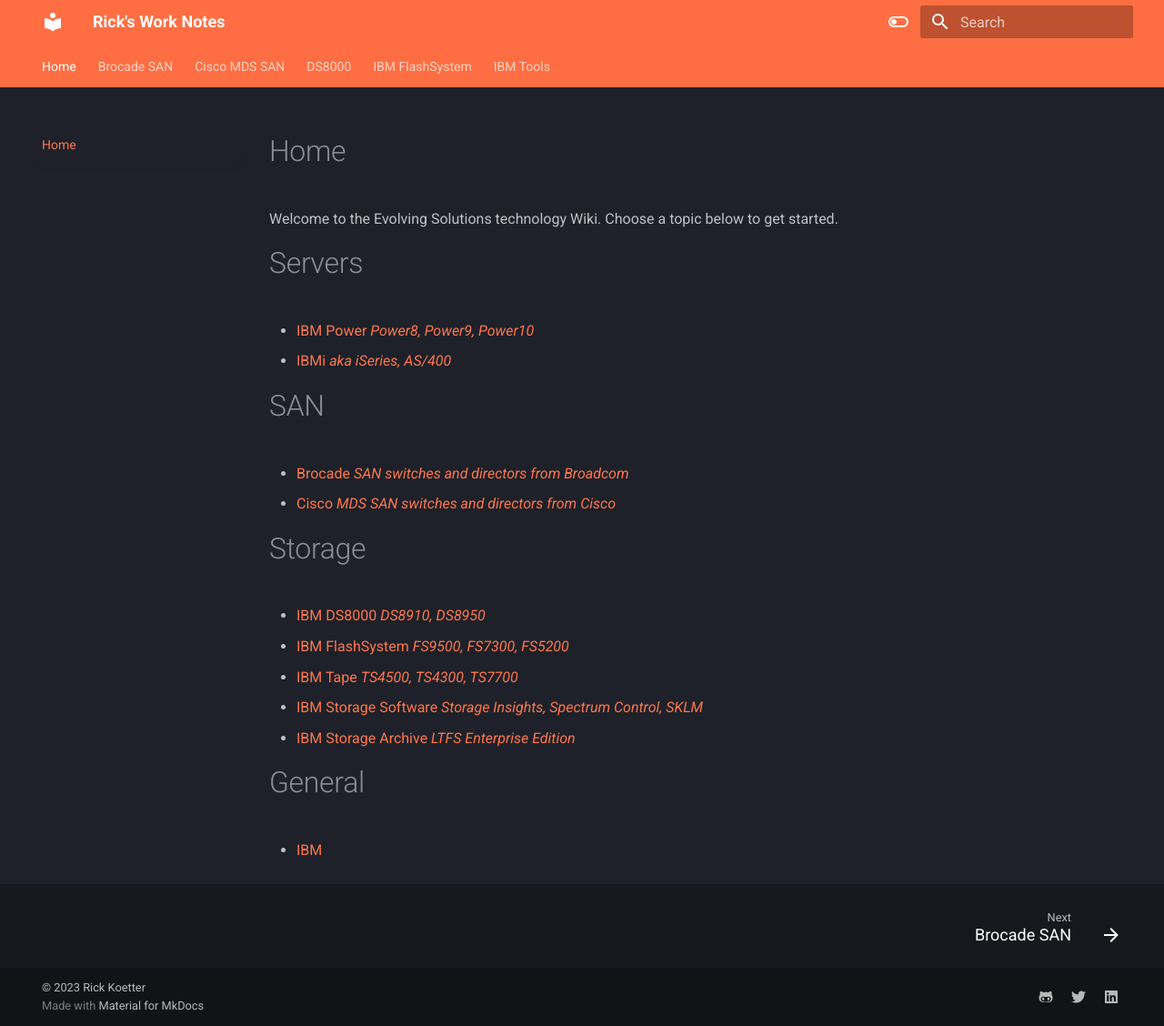
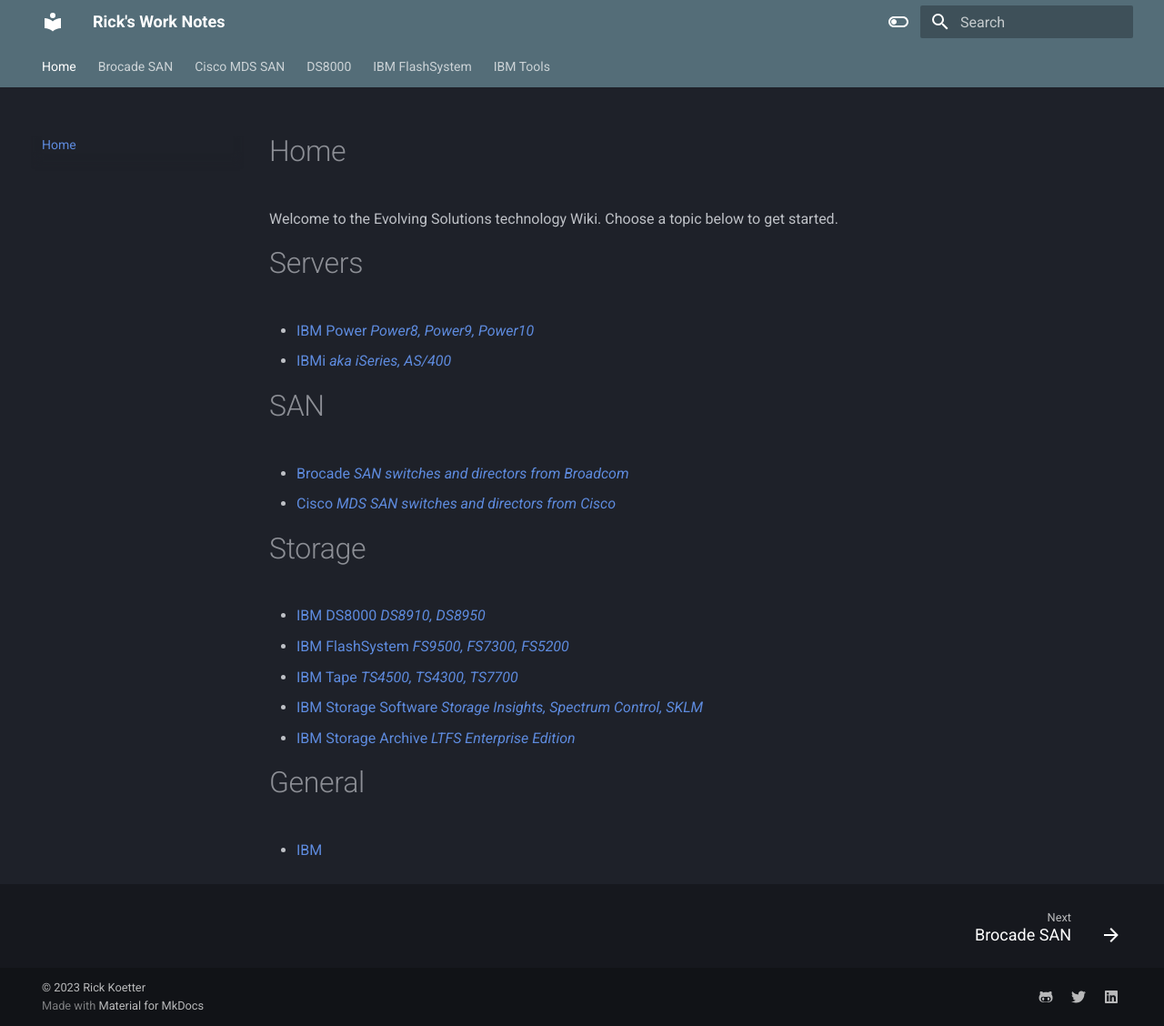
Before and after one commit to rickkoe/worknotes, an MkDocs documentation site: the page built from docs/index.md, in a window 1280 px wide and 1128 px high. Shown: the whole window at 91% size. Built offline with MkDocs 1.6.1 and Material for MkDocs 9.7.7, drawn with Linux system fonts in a browser that asks for light colours.

Commit message:
modify theme

```diff
--- a/mkdocs.yml
+++ b/mkdocs.yml
@@ -24,14 +24,14 @@
       toggle:
         icon: material/toggle-switch-off-outline
         name: Switch to light mode
-      primary: deep orange
+      primary: blue grey
       accent: grey
     - scheme: default
       toggle:
         icon: material/toggle-switch
         name: Switch to dark mode
-      primary: blue grey
-      accent: blue
+      primary: white
+      accent: black
 extra:
   social:
     - icon: fontawesome/brands/github-alt
```
